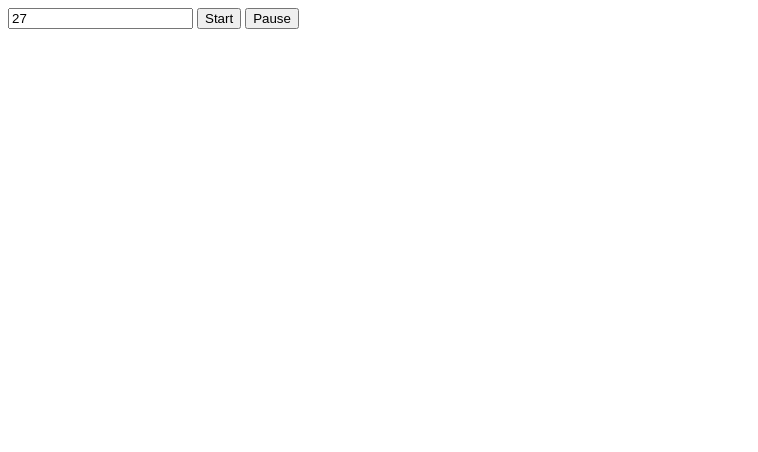
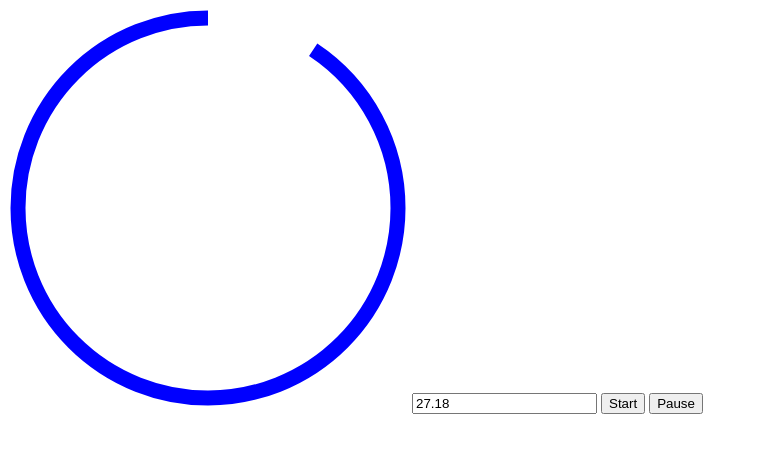
Before and after one commit to dougbeckwith/timer, a plain HTML site: page index.html in a window 1280 px wide. Both pictures are taken after a click on the button "Start". Shown: the whole page, without its empty margins (0-758 px from the left). Drawn offline with Linux system fonts and the light colour scheme.

Commit message:
add perimeter calc and methods

```diff
--- a/app.js
+++ b/app.js
@@ -21,65 +21,24 @@
 // onDurationChange()
 // tick()
 
-class Timer {
-  constructor(durationInput, startButton, pauseButton, callbacks) {
-    this.durationInput = durationInput
-    this.startButton = startButton
-    this.pauseButton = pauseButton
-    if (callbacks) {
-      this.onStart = callbacks.onStart
-      this.onComplete = callbacks.onComplete
-      this.onTick = callbacks.onTick
-    }
-
-    this.startButton.addEventListener('click', this.start)
-    this.pauseButton.addEventListener('click', this.pause)
-  }
-  start = () => {
-    if (this.onStart) {
-      this.onStart()
-    }
-    this.tick()
-    this.interval = setInterval(this.tick, 1000)
-  }
-
-  pause = () => {
-    clearInterval(this.interval)
-  }
-
-  tick = () => {
-    if (this.timeRemaining <= 0) {
-      this.pause()
-      if (this.onComplete) {
-        this.onComplete()
-      }
-    } else {
-      if (this.onTick) {
-        this.onTick()
-      }
-      this.timeRemaining = this.timeRemaining - 1
-    }
-  }
-
-  get timeRemaining() {
-    return parseFloat(this.durationInput.value)
-  }
-
-  set timeRemaining(time) {
-    this.durationInput.value = time
-  }
-}
-
 const durationInput = document.querySelector('#duration')
 const startButton = document.querySelector('#start')
 const pauseButton = document.querySelector('#pause')
+const circle = document.querySelector('circle')
 
+const perimeter = circle.getAttribute('r') * 2 * Math.PI
+circle.setAttribute('stroke-dasharray', perimeter)
+
+let duration
 const timer = new Timer(durationInput, startButton, pauseButton, {
-  onStart() {
-    console.log('Timer started')
+  onStart(totalDuration) {
+    duration = totalDuration
   },
-  onTick() {
-    console.log('Timer just ticked')
+  onTick(timeRemaining) {
+    circle.setAttribute(
+      'stroke-dashoffset',
+      (perimeter * timeRemaining) / duration - perimeter
+    )
   },
   onComplete() {
     console.log('Timer is completed')
--- a/index.html
+++ b/index.html
@@ -9,9 +9,14 @@
 </head>
 
 <body>
+    <svg height='400' width='400'>
+        <circle r='190' cx='200' cy='200' fill='transparent' stroke='blue' stroke-width='15'
+            transform='rotate(-90 200 200)' />
+    </svg>
     <input id='duration' type='text' value='30' />
     <button id='start'>Start</button>
     <button id='pause'>Pause</button>
+    <script src='timer.js'></script>
     <script src='app.js'></script>
 </body>
 
--- /dev/null
+++ b/timer.js
@@ -0,0 +1,48 @@
+class Timer {
+  constructor(durationInput, startButton, pauseButton, callbacks) {
+    this.durationInput = durationInput
+    this.startButton = startButton
+    this.pauseButton = pauseButton
+    if (callbacks) {
+      this.onStart = callbacks.onStart
+      this.onComplete = callbacks.onComplete
+      this.onTick = callbacks.onTick
+    }
+
+    this.startButton.addEventListener('click', this.start)
+    this.pauseButton.addEventListener('click', this.pause)
+  }
+  start = () => {
+    if (this.onStart) {
+      this.onStart(this.timeRemaining)
+    }
+    this.tick()
+    this.interval = setInterval(this.tick, 20)
+  }
+
+  pause = () => {
+    clearInterval(this.interval)
+  }
+
+  tick = () => {
+    if (this.timeRemaining <= 0) {
+      this.pause()
+      if (this.onComplete) {
+        this.onComplete()
+      }
+    } else {
+      if (this.onTick) {
+        this.onTick(this.timeRemaining)
+      }
+      this.timeRemaining = this.timeRemaining - 0.02
+    }
+  }
+
+  get timeRemaining() {
+    return parseFloat(this.durationInput.value)
+  }
+
+  set timeRemaining(time) {
+    this.durationInput.value = time.toFixed(2)
+  }
+}
```
